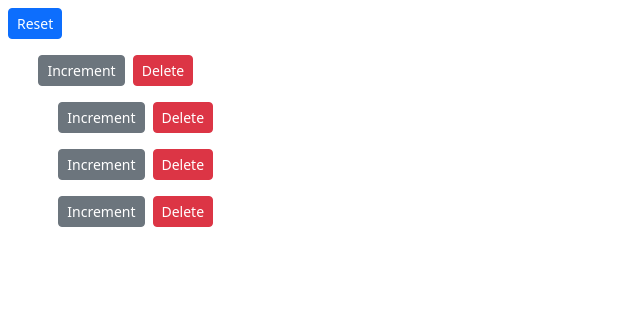
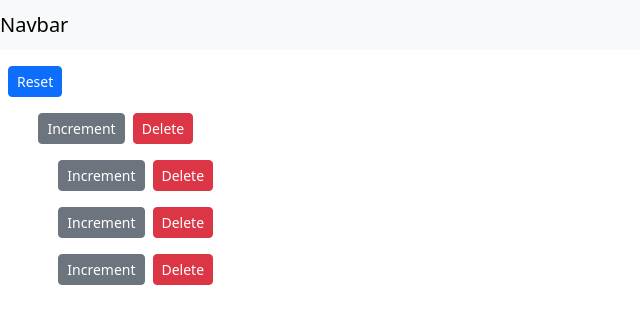
Before and after one commit to aashirisrar/React-App, a React (Create React App) app: page / in a window 1280 px wide. Shown: the top 324 px of the page, without its empty margins (0-640 px from the left). Built offline with nearby package versions, Linux system fonts and the light colour scheme.

Commit message:
added a navbar component

```diff
--- a/src/App.js
+++ b/src/App.js
@@ -1,24 +1,16 @@
-import logo from './logo.svg';
+import React from 'react';
 import './App.css';
+import Counters from './components/counters'
+import NavBar from './components/navBar';
+
 
 function App() {
   return (
-    <div className="App">
-      <header className="App-header">
-        <img src={logo} className="App-logo" alt="logo" />
-        <p>
-          Edit <code>src/App.js</code> and save to reload.
-        </p>
-        <a
-          className="App-link"
-          href="https://reactjs.org"
-          target="_blank"
-          rel="noopener noreferrer"
-        >
-          Learn React
-        </a>
-      </header>
-    </div>
+    <React.Fragment>
+      <NavBar />
+      <Counters />
+      <main className='container'></main>
+    </React.Fragment >
   );
 }
 
--- /dev/null
+++ b/src/components/navBar.jsx
@@ -0,0 +1,15 @@
+import React, { Component } from "react";
+
+class NavBar extends Component {
+  render() {
+    return (
+      <nav className="navbar navbar-light bg-light h1 ">
+        <a className="navbar-brand" href="#">
+          Navbar
+        </a>
+      </nav>
+    );
+  }
+}
+
+export default NavBar;
--- a/src/index.js
+++ b/src/index.js
@@ -2,11 +2,11 @@
 import ReactDOM from 'react-dom/client';
 import './index.css';
 import 'bootstrap/dist/css/bootstrap.css'
-import Counters from './components/counters'
+import App from './App';
 
 const root = ReactDOM.createRoot(document.getElementById('root'));
 root.render(
   <React.StrictMode>
-    <Counters />
+    <App />
   </React.StrictMode>
 );
```
